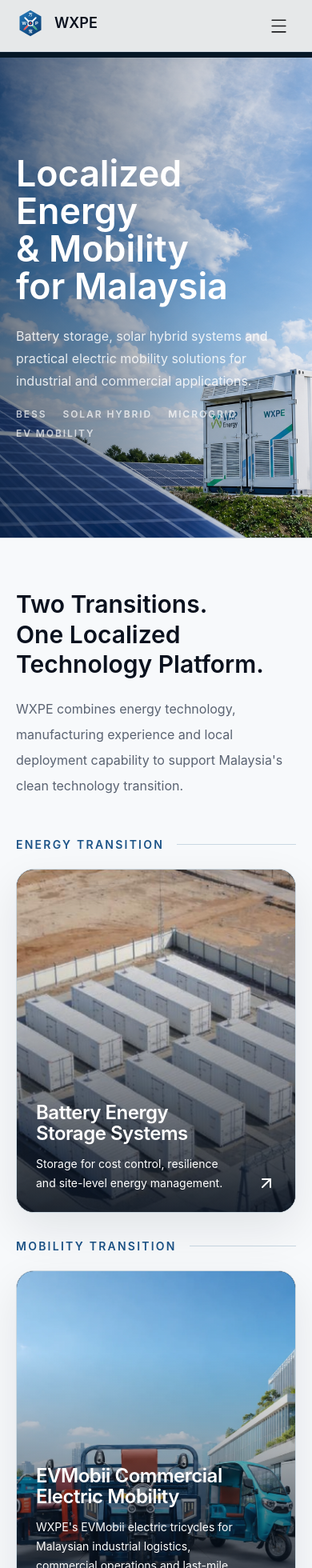
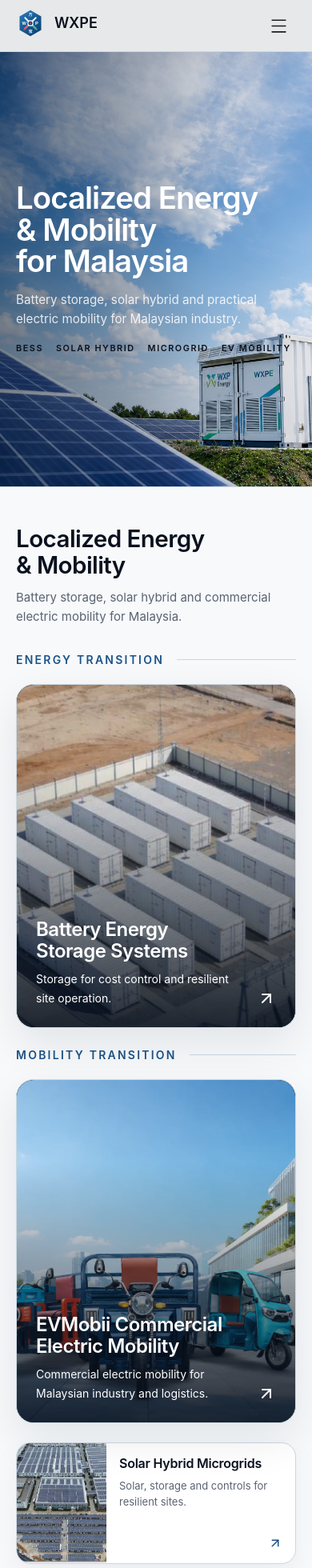
Before and after one commit to Hangzaihaha/wxpe-website, a Next.js app: page / in a window 390 px wide. Shown: the top 1960 px of the page at 80% size. Built offline with nearby package versions, Linux system fonts and the light colour scheme.

Commit message:
refine mobile homepage layout

```diff
--- a/components/sections/hero-section.tsx
+++ b/components/sections/hero-section.tsx
@@ -4,8 +4,8 @@
 
 export function HeroSection() {
   return (
-    <section className="relative isolate overflow-hidden border-b border-border bg-[#071827] pt-[72px]">
-      <div className="relative h-[calc(78svh-72px)] min-h-[600px] md:min-h-[660px] lg:min-h-[700px]">
+    <section className="relative isolate overflow-hidden border-b border-border bg-[#071827] pt-[64px] lg:pt-[72px]">
+      <div className="relative h-[calc(72svh-64px)] min-h-[500px] sm:h-[calc(76svh-64px)] sm:min-h-[560px] md:h-[calc(78svh-64px)] md:min-h-[620px] lg:h-[calc(78svh-72px)] lg:min-h-[700px]">
         {/*
           Approved temporary hero image. Replace with clean WXPE-owned project
           photography or video when available, then revisit the composition.
@@ -20,21 +20,25 @@
         />
         <div className="absolute inset-0 bg-[linear-gradient(90deg,rgba(4,18,32,0.52)_0%,rgba(4,18,32,0.34)_38%,rgba(4,18,32,0.14)_68%,rgba(4,18,32,0.05)_100%)]" />
 
-        <div className="absolute inset-0 z-10 flex items-center py-14 md:py-20">
+        <div className="absolute inset-0 z-10 flex items-center py-10 sm:py-12 md:py-20">
           <div className="container">
-            <Reveal className="flex max-w-[64rem] flex-col gap-6 md:gap-7">
-              <h1 className="text-balance text-[2.8rem] font-semibold leading-[1.05] tracking-normal text-white sm:text-[3.6rem] lg:text-[4rem]">
+            <Reveal className="flex max-w-[64rem] flex-col gap-4 sm:gap-6 md:gap-7">
+              <h1 className="text-balance text-[2.4rem] font-semibold leading-[1.03] tracking-[-0.025em] text-white sm:text-[3.6rem] sm:leading-[1.05] sm:tracking-normal lg:text-[4rem]">
                 <span className="block lg:whitespace-nowrap">
                   Localized Energy &amp; Mobility
                 </span>
                 <span className="block">for Malaysia</span>
               </h1>
-              <div className="flex flex-col gap-5">
-                <p className="max-w-[38rem] text-base leading-7 text-white/85 sm:text-[1.08rem] sm:leading-8">
+              <div className="flex flex-col gap-4 sm:gap-5">
+                <p className="max-w-[32rem] text-[0.95rem] leading-6 text-white/85 sm:hidden">
+                  Battery storage, solar hybrid and practical electric mobility
+                  for Malaysian industry.
+                </p>
+                <p className="hidden max-w-[38rem] text-base leading-7 text-white/85 sm:block sm:text-[1.08rem] sm:leading-8">
                   Battery storage, solar hybrid systems and practical electric
                   mobility solutions for industrial and commercial applications.
                 </p>
-                <div className="flex flex-wrap gap-x-5 gap-y-2 text-xs font-semibold uppercase tracking-[0.16em] text-white/70">
+                <div className="flex flex-wrap gap-x-4 gap-y-1.5 text-[0.68rem] font-semibold uppercase tracking-[0.14em] text-white/72 sm:gap-x-5 sm:gap-y-2 sm:text-xs sm:tracking-[0.16em] sm:text-white/70">
                   <span>BESS</span>
                   <span>Solar Hybrid</span>
                   <span>Microgrid</span>
--- a/components/sections/home-solutions-section.tsx
+++ b/components/sections/home-solutions-section.tsx
@@ -9,6 +9,7 @@
   {
     title: "Battery Energy Storage Systems",
     description: "Storage for cost control, resilience and site-level energy management.",
+    mobileDescription: "Storage for cost control and resilient site operation.",
     image: "/assets/energy/bess-container-site-01.jpg",
     imageAlt: "Aerial view of a containerized battery energy storage facility",
     href: "/solutions#battery-storage"
@@ -16,6 +17,7 @@
   {
     title: "Solar Hybrid Microgrids",
     description: "Solar, storage and intelligent controls for resilient site operation.",
+    mobileDescription: "Solar, storage and controls for resilient sites.",
     image: "/assets/energy/solar-storage-reference-01.jpg",
     imageAlt: "Rooftop and carport solar arrays at an industrial complex",
     href: "/solutions#solar-hybrid"
@@ -24,6 +26,7 @@
     title: "Digital Energy Solutions",
     description:
       "EMS, energy optimization and flexible deployment pathways for coordinated site operation.",
+    mobileDescription: "EMS and optimization for coordinated site operation.",
     image: "/assets/energy/microgrid-reference-01.jpg",
     imageAlt: "Digital energy management for coordinated industrial site operation",
     href: "/solutions#digital-energy-management"
@@ -34,6 +37,7 @@
   title: "EVMobii Commercial Electric Mobility",
   description:
     "WXPE's EVMobii electric tricycles for Malaysian industrial logistics, commercial operations and last-mile delivery.",
+  mobileDescription: "Commercial electric mobility for Malaysian industry and logistics.",
   image: "/assets/mobility/ev-tricycle-homepage.webp",
   imageAlt:
     "WXPE EVMobii electric cargo tricycle for commercial mobility in Malaysia",
@@ -84,7 +88,10 @@
           <h4 className="text-2xl font-semibold leading-[1.1] tracking-[-0.02em] md:text-[2rem]">
             {tile.title}
           </h4>
-          <p className="mt-3 max-w-lg text-sm leading-6 text-white/78 md:text-[0.95rem] md:leading-7">
+          <p className="mt-2.5 max-w-lg text-sm leading-6 text-white/78 sm:hidden">
+            {tile.mobileDescription}
+          </p>
+          <p className="mt-3 hidden max-w-lg text-sm leading-6 text-white/78 sm:block md:text-[0.95rem] md:leading-7">
             {tile.description}
           </p>
         </div>
@@ -101,9 +108,9 @@
   return (
     <Link
       href={tile.href}
-      className="group grid min-h-[250px] overflow-hidden rounded-[1.375rem] border border-[#cbd8e1] bg-white shadow-[0_16px_44px_rgba(7,17,31,0.06)] outline-none transition-[border-color,box-shadow,transform] duration-500 hover:-translate-y-1 hover:border-primary/35 hover:shadow-[0_22px_56px_rgba(7,17,31,0.11)] focus-visible:ring-2 focus-visible:ring-primary focus-visible:ring-offset-4 motion-reduce:hover:translate-y-0 sm:grid-cols-[0.96fr_1.04fr]"
+      className="group grid min-h-[150px] grid-cols-[7rem_minmax(0,1fr)] overflow-hidden rounded-[1.125rem] border border-[#cbd8e1] bg-white shadow-[0_12px_32px_rgba(7,17,31,0.055)] outline-none transition-[border-color,box-shadow,transform] duration-200 active:scale-[0.985] hover:-translate-y-1 hover:border-primary/35 hover:shadow-[0_22px_56px_rgba(7,17,31,0.11)] focus-visible:ring-2 focus-visible:ring-primary focus-visible:ring-offset-4 motion-reduce:hover:translate-y-0 sm:min-h-[250px] sm:grid-cols-[0.96fr_1.04fr] sm:rounded-[1.375rem] sm:shadow-[0_16px_44px_rgba(7,17,31,0.06)] sm:duration-500 sm:active:scale-100"
     >
-      <div className="relative min-h-52 overflow-hidden sm:min-h-full">
+      <div className="relative min-h-[150px] overflow-hidden sm:min-h-full">
         <Image
           src={tile.image}
           alt={tile.imageAlt}
@@ -112,18 +119,21 @@
           className="object-cover transition-transform duration-700 ease-out motion-safe:group-hover:scale-[1.04]"
         />
       </div>
-      <div className="flex min-h-48 flex-col justify-between gap-8 p-6 md:p-7">
+      <div className="flex min-h-0 flex-col justify-between gap-4 p-4 sm:min-h-48 sm:gap-8 sm:p-6 md:p-7">
         <div>
-          <h4 className="text-xl font-semibold leading-tight tracking-[-0.015em] text-foreground md:text-2xl">
+          <h4 className="text-base font-semibold leading-[1.2] tracking-[-0.015em] text-foreground sm:text-xl sm:leading-tight md:text-2xl">
             {tile.title}
           </h4>
-          <p className="mt-3 text-sm leading-6 text-muted-foreground">
+          <p className="mt-2 text-[0.8125rem] leading-5 text-muted-foreground sm:hidden">
+            {tile.mobileDescription}
+          </p>
+          <p className="mt-3 hidden text-sm leading-6 text-muted-foreground sm:block">
             {tile.description}
           </p>
         </div>
         <ArrowUpRight
           aria-hidden="true"
-          className="ml-auto size-5 text-primary transition-transform duration-300 motion-safe:group-hover:translate-x-1 motion-safe:group-hover:-translate-y-1"
+          className="ml-auto size-[1.125rem] text-primary transition-transform duration-200 motion-safe:group-hover:translate-x-1 motion-safe:group-hover:-translate-y-1 sm:size-5 sm:duration-300"
         />
       </div>
     </Link>
@@ -134,17 +144,26 @@
   const [batteryStorageTile, ...supportingEnergyTiles] = energyTransitionTiles;
 
   return (
-    <section id="solutions" className="border-b border-border bg-[#f7f9fb] py-16 md:py-24">
+    <section id="solutions" className="border-b border-border bg-[#f7f9fb] py-12 sm:py-16 md:py-24">
       <div className="container">
         <Reveal>
+          <div className="sm:hidden">
+            <h2 className="text-balance text-[1.85rem] font-semibold leading-[1.12] tracking-[-0.02em] text-foreground">
+              Localized Energy &amp; Mobility
+            </h2>
+            <p className="mt-3 max-w-xl text-[0.9375rem] leading-6 text-muted-foreground">
+              Battery storage, solar hybrid and commercial electric mobility
+              for Malaysia.
+            </p>
+          </div>
           <SectionHeading
             title="Two Transitions. One Localized Technology Platform."
             description="WXPE combines energy technology, manufacturing experience and local deployment capability to support Malaysia's clean technology transition."
-            className="max-w-4xl"
+            className="hidden max-w-4xl sm:flex"
           />
         </Reveal>
 
-        <div className="mt-12 grid gap-x-6 gap-y-8 lg:grid-cols-12 lg:gap-x-7 lg:gap-y-7">
+        <div className="mt-8 grid gap-x-6 gap-y-6 sm:mt-12 sm:gap-y-8 lg:grid-cols-12 lg:gap-x-7 lg:gap-y-7">
           <section aria-labelledby="energy-transition-title" className="lg:col-span-7">
             <TransitionLabel id="energy-transition-title">Energy Transition</TransitionLabel>
             <Reveal delay={0.04} className="mt-5">
@@ -177,7 +196,7 @@
           ))}
 
           <Reveal delay={0.2} className="lg:col-span-12">
-            <p className="border-t border-[#c9d8e3] pt-5 text-center text-sm font-medium leading-7 tracking-[0.01em] text-primary">
+            <p className="hidden border-t border-[#c9d8e3] pt-5 text-center text-sm font-medium leading-7 tracking-[0.01em] text-primary sm:block">
               Battery capability · Local assembly · Commercial applications
             </p>
           </Reveal>
```
